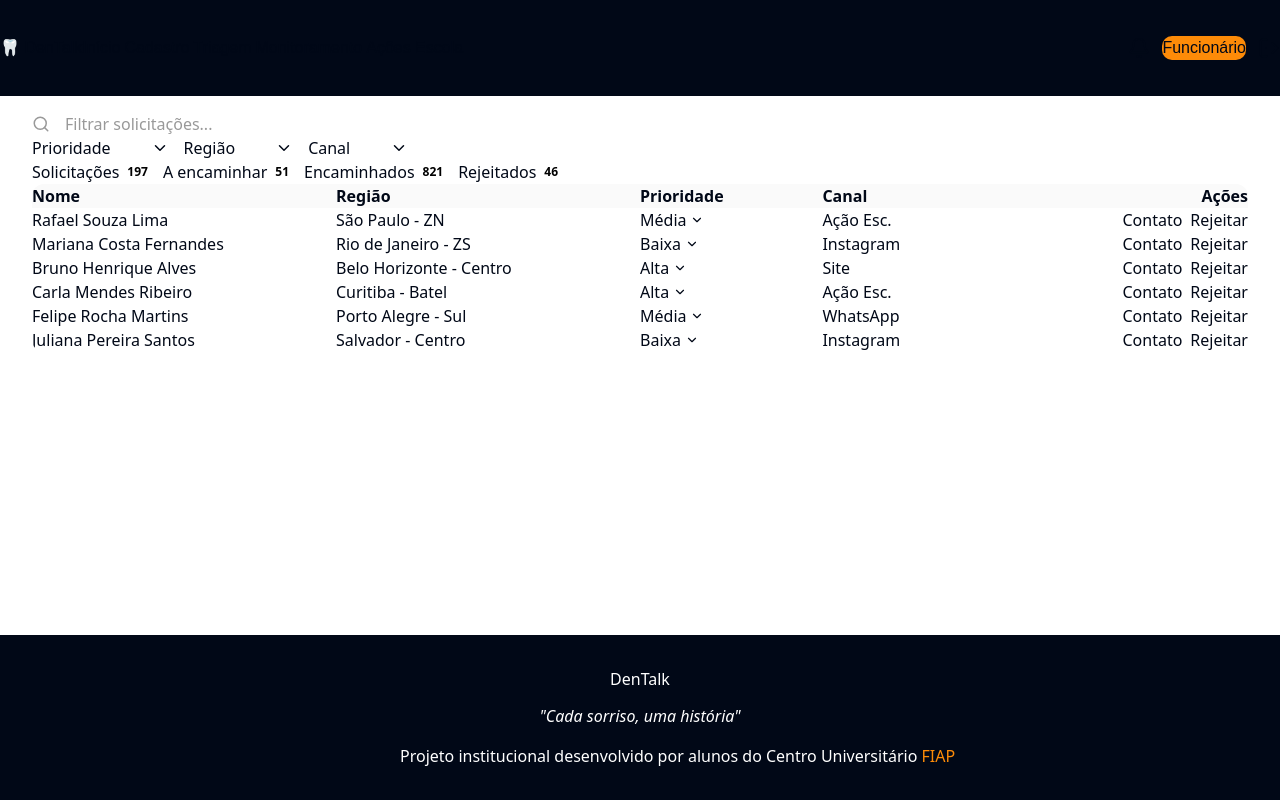
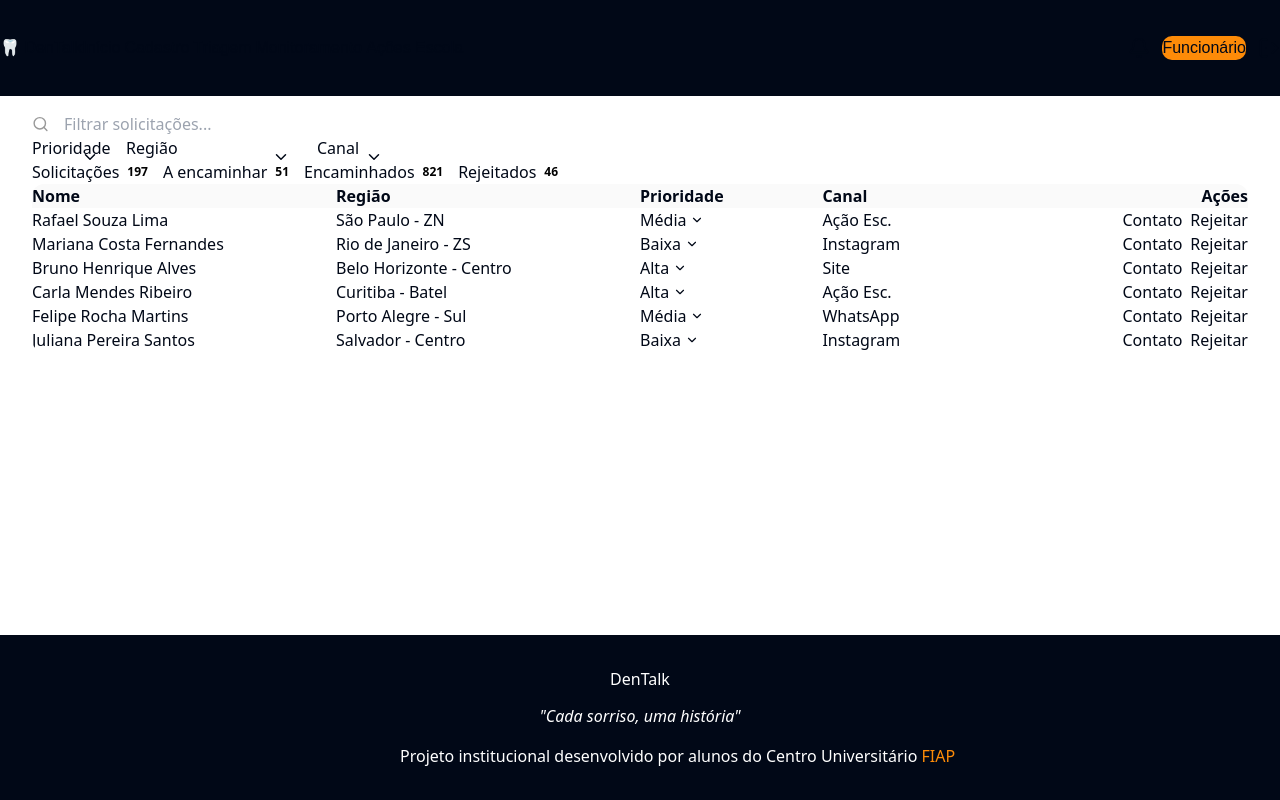
Before and after one commit to Moonnax/Dentalk, a React (Vite) app: page /triagemf in a window 1280 px wide. Built offline with nearby package versions, Linux system fonts and the light colour scheme.

Commit message:
filtro e search arrumados na página de triagem

```diff
--- a/src/pages/Funcionario/Ftriagem.tsx
+++ b/src/pages/Funcionario/Ftriagem.tsx
@@ -1,8 +1,14 @@
+import { useState } from "react";
 import { ChevronDown, Search } from "lucide-react";
 import HeaderFuncionario from "../../components/HeaderFuncionario/HeaderFuncionario";
 import Footer from "../../components/Footer/Footer";
 
 export default function TriagemF() {
+  const [busca, setBusca] = useState("");
+  const [filtroPrioridade, setFiltroPrioridade] = useState("");
+  const [filtroRegiao, setFiltroRegiao] = useState("");
+  const [filtroCanal, setFiltroCanal] = useState("");
+
   const solicitacoes = [
     { nome: "Rafael Souza Lima", regiao: "São Paulo - ZN", prioridade: "Média", canal: "Ação Esc." },
     { nome: "Mariana Costa Fernandes", regiao: "Rio de Janeiro - ZS", prioridade: "Baixa", canal: "Instagram" },
@@ -12,128 +18,101 @@ export default function TriagemF() {
     { nome: "Juliana Pereira Santos", regiao: "Salvador - Centro", prioridade: "Baixa", canal: "Instagram" },
   ];
 
+  const filtrados = solicitacoes.filter((s) => {
+    const matchBusca = !busca || s.nome.toLowerCase().includes(busca.toLowerCase());
+    const matchPrioridade = !filtroPrioridade || s.prioridade === filtroPrioridade;
+    const matchRegiao = !filtroRegiao || s.regiao === filtroRegiao;
+    const matchCanal = !filtroCanal || s.canal === filtroCanal;
+    return matchBusca && matchPrioridade && matchRegiao && matchCanal;
+  });
 
+  const filtros = [
+    { label: "Prioridade", value: filtroPrioridade, set: setFiltroPrioridade, options: ["Alta", "Média", "Baixa"] },
+    { label: "Região", value: filtroRegiao, set: setFiltroRegiao, options: ["São Paulo - ZN", "Rio de Janeiro - ZS", "Belo Horizonte - Centro", "Curitiba - Batel", "Porto Alegre - Sul", "Salvador - Centro"] },
+    { label: "Canal", value: filtroCanal, set: setFiltroCanal, options: ["Ação Esc.", "Instagram", "Site", "WhatsApp"] },
+  ];
 
   return (
     <div className="flex min-h-screen flex-col font-sans text-[#010817]">
-
       <HeaderFuncionario />
 
       <main className="flex-1 mx-[3rem] my-[2rem]">
 
         <section className="mb-[30px] flex items-start justify-between gap-5">
-
           <div className="w-full">
-
             <div className="flex items-center gap-[15px] border border-[#eee] px-5 py-3 rounded-lg text-[#999] max-w-[600px] mb-5 bg-white">
               <Search size={18} />
-              <p>Filtrar solicitações...</p>
+              <input
+                type="text"
+                value={busca}
+                onChange={(e) => setBusca(e.target.value)}
+                placeholder="Filtrar solicitações..."
+                className="w-full bg-transparent outline-none text-[#333] placeholder-[#999]"
+              />
             </div>
 
             <div className="flex flex-wrap gap-[15px]">
-
-              {["Prioridade", "Região", "Canal"].map((item) => (
-                <div
-                  key={item}
-                  className="flex cursor-pointer items-center gap-[40px] rounded-lg border border-[#eee] bg-white px-4 py-2 text-[#010817] transition hover:border-[#c4d600]"
-                >
-                  <span>{item}</span>
-                  <ChevronDown size={18} />
+              {filtros.map((f) => (
+                <div key={f.label} className="relative">
+                  <select value={f.value} onChange={(e) => f.set(e.target.value)}
+                    className="appearance-none cursor-pointer rounded-lg border border-[#eee] bg-white px-4 py-2 pr-10 text-[#010817] outline-none transition hover:border-[#c4d600]">
+                    <option value="">{f.label}</option>
+                    {f.options.map((o) => <option key={o} value={o}>{o}</option>)}
+                  </select>
+                  <ChevronDown size={18} className="absolute right-3 top-1/2 -translate-y-1/2 pointer-events-none" />
                 </div>
               ))}
+            </div>
+          </div>
+        </section>
 
-            </div>
-
-          </div>
-
-        </section>
         <section className="mb-[25px] flex flex-wrap gap-[15px]">
-
-          <button className="flex items-center gap-2 rounded-full border border-[#e0e0e0] bg-[#f2f2f2] px-5 py-2 text-sm font-medium text-[#333] transition hover:border-[#f1c40f] hover:bg-white hover:text-black hover:shadow-sm">
-            Solicitações
-            <span className="rounded border border-[#ddd] px-2 py-1 text-xs font-bold text-black">
-              197
-            </span>
-          </button>
-
-          <button className="flex items-center gap-2 rounded-full border border-[#e0e0e0] bg-[#f2f2f2] px-5 py-2 text-sm font-medium text-[#333] transition hover:border-[#f1c40f] hover:bg-white hover:text-black hover:shadow-sm">
-            A encaminhar
-            <span className="rounded border border-[#ddd] px-2 py-1 text-xs font-bold text-black">
-              51
-            </span>
-          </button>
-
-          <button className="flex items-center gap-2 rounded-full border border-[#e0e0e0] bg-[#f2f2f2] px-5 py-2 text-sm font-medium text-[#333] transition hover:border-[#f1c40f] hover:bg-white hover:shadow-sm">
-            Encaminhados
-            <span className="rounded border border-[#ddd] px-2 py-1 text-xs font-bold text-black">
-              821
-            </span>
-          </button>
-
-          <button className="flex items-center gap-2 rounded-full border border-[#e0e0e0] bg-[#f2f2f2] px-5 py-2 text-sm font-medium text-[#333] transition hover:border-[#f1c40f] hover:bg-white hover:text-black hover:shadow-sm">
-            Rejeitados
-            <span className="rounded border border-[#ddd] px-2 py-1 text-xs font-bold text-black">
-              46
-            </span>
-          </button>
-
+          {[
+            { label: "Solicitações", count: 197 },
+            { label: "A encaminhar", count: 51 },
+            { label: "Encaminhados", count: 821 },
+            { label: "Rejeitados", count: 46 },
+          ].map((item) => (
+            <button key={item.label} className="flex items-center gap-2 rounded-full border border-[#e0e0e0] bg-[#f2f2f2] px-5 py-2 text-sm font-medium text-[#333] transition hover:border-[#f1c40f] hover:bg-white hover:text-black hover:shadow-sm">
+              {item.label}
+              <span className="rounded border border-[#ddd] px-2 py-1 text-xs font-bold text-black">{item.count}</span>
+            </button>
+          ))}
         </section>
 
         <section>
-
           <div className="flex flex-col overflow-hidden rounded-xl border border-[#eee] bg-white">
-
             <div className="flex border-b-2 border-[#eee] bg-[#fafafa] px-6 py-4 font-bold text-[#010817]">
-
               <span className="w-[25%]">Nome</span>
               <span className="w-[25%]">Região</span>
               <span className="w-[15%]">Prioridade</span>
               <span className="w-[15%]">Canal</span>
               <span className="w-[20%] text-right">Ações</span>
-
             </div>
 
-            {solicitacoes.map((item, index) => (
-              <div
-                key={index}
-                className="flex items-center border-b border-[#eee] px-6 py-4 transition hover:bg-[#fffdf5]"
-              >
-
+            {filtrados.length > 0 ? filtrados.map((item, index) => (
+              <div key={index} className="flex items-center border-b border-[#eee] px-6 py-4 transition hover:bg-[#fffdf5]">
                 <span className="w-[25%] text-[#010817]">{item.nome}</span>
                 <span className="w-[25%] text-[#010817]">{item.regiao}</span>
-
                 <div className="w-[15%] flex justify-start">
                   <button className="flex items-center gap-1 rounded border border-[#ddd] bg-white px-2 py-1 text-xs text-[#010817] hover:border-[#c4d600] transition">
-                    {item.prioridade}
-                    <ChevronDown size={14} />
+                    {item.prioridade} <ChevronDown size={14} />
                   </button>
                 </div>
-
                 <span className="w-[15%] text-[#010817]">{item.canal}</span>
-
                 <div className="flex w-[20%] justify-end gap-2">
-
-                  <button className="rounded bg-[#c4d600] px-3 py-2 text-xs font-bold text-black hover:bg-[#f1c40f] transition">
-                    Contato
-                  </button>
-
-                  <button className="rounded bg-[#ffe5e5] px-3 py-2 text-xs font-bold text-[#b85b5b] hover:bg-[#ffd6d6] transition">
-                    Rejeitar
-                  </button>
-
+                  <button className="rounded bg-[#c4d600] px-3 py-2 text-xs font-bold text-black hover:bg-[#f1c40f] transition">Contato</button>
+                  <button className="rounded bg-[#ffe5e5] px-3 py-2 text-xs font-bold text-[#b85b5b] hover:bg-[#ffd6d6] transition">Rejeitar</button>
                 </div>
-
               </div>
-            ))}
-
+            )) : (
+              <p className="text-center text-[#999] py-8 text-sm">Nenhum resultado encontrado.</p>
+            )}
           </div>
-
         </section>
 
       </main>
-
       <Footer />
-
     </div>
   );
 }
```
